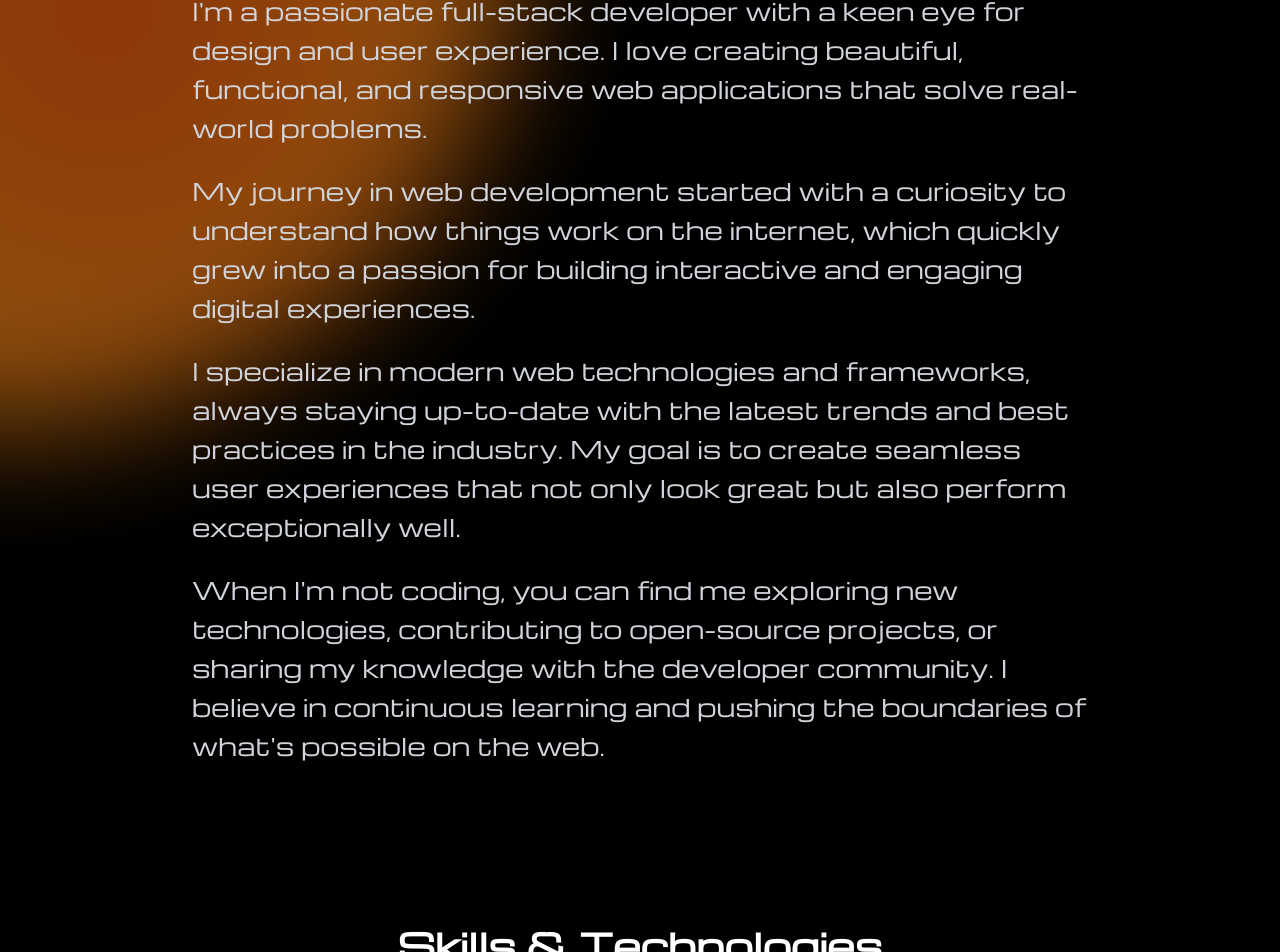
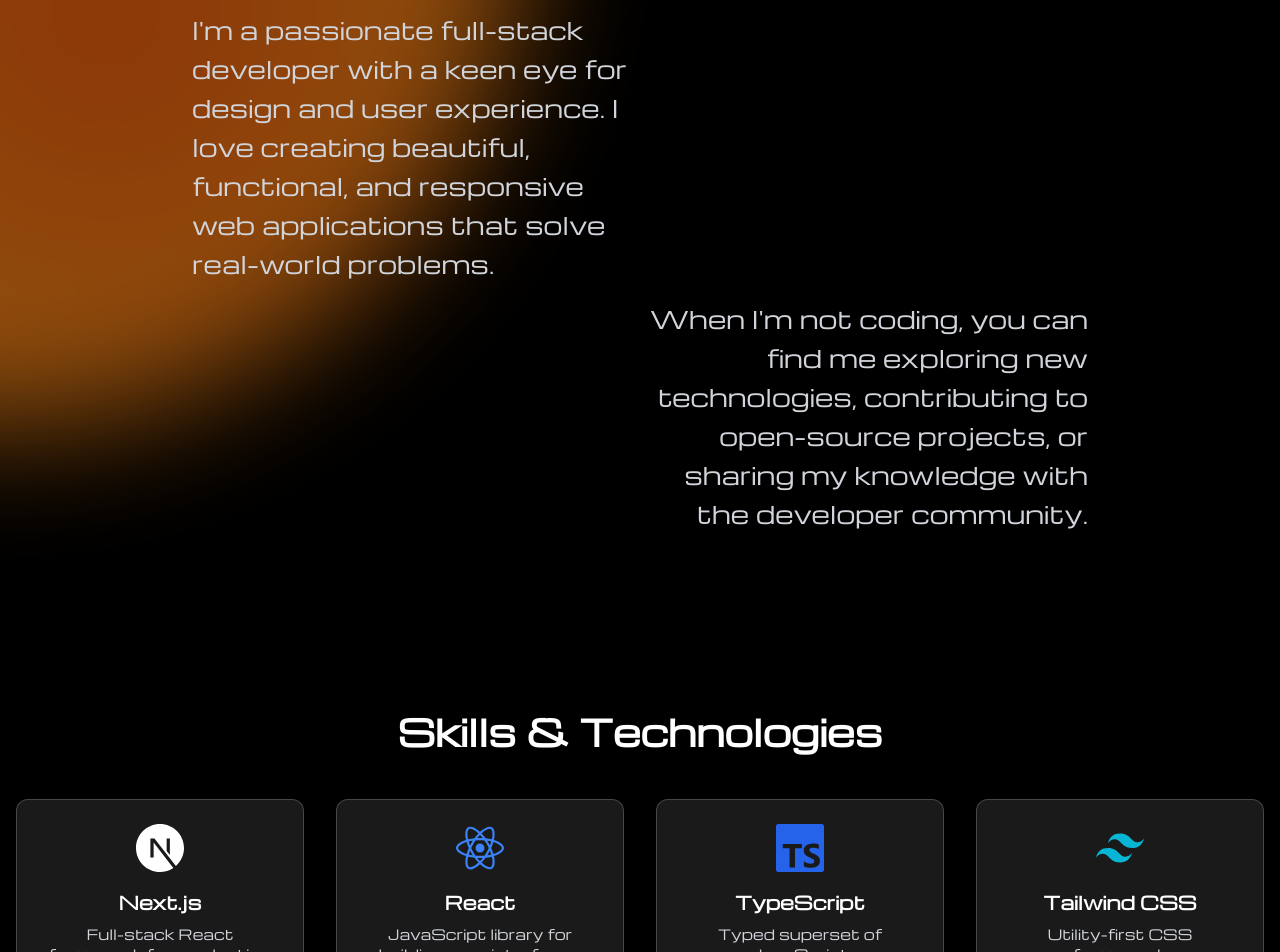
Before and after one commit to jayp927/Portfolio2, a Next.js app: page / in a window 1280 px wide. Shown: the part 897-1849 px from the top of the page. Built offline with nearby package versions, Linux system fonts and the light colour scheme.

Commit message:
style : about

```diff
--- a/app/components/About.tsx
+++ b/app/components/About.tsx
@@ -20,24 +20,12 @@ const About = () => {
         >
           <motion.div variants={fadeInUp}>
             <h2 className="text-5xl font-bold mb-8 text-center">About Me</h2>
-            <div className="space-y-6">
-              <p className="text-gray-300 text-2xl leading-relaxed">
-                I'm a passionate full-stack developer with a keen eye for design and user experience.
-                I love creating beautiful, functional, and responsive web applications that solve real-world problems.
+            <div className="flex flex-col w-full">
+              <p className="text-gray-300 text-2xl leading-relaxed max-w-md self-start text-left">
+                I'm a passionate full-stack developer with a keen eye for design and user experience. I love creating beautiful, functional, and responsive web applications that solve real-world problems.
               </p>
-              <p className="text-gray-300 text-2xl leading-relaxed">
-                My journey in web development started with a curiosity to understand how things work on the internet,
-                which quickly grew into a passion for building interactive and engaging digital experiences.
-              </p>
-              <p className="text-gray-300 text-2xl leading-relaxed">
-                I specialize in modern web technologies and frameworks, always staying up-to-date with the latest trends
-                and best practices in the industry. My goal is to create seamless user experiences that not only look
-                great but also perform exceptionally well.
-              </p>
-              <p className="text-gray-300 text-2xl leading-relaxed">
-                When I'm not coding, you can find me exploring new technologies, contributing to open-source projects,
-                or sharing my knowledge with the developer community. I believe in continuous learning and pushing the
-                boundaries of what's possible on the web.
+              <p className="text-gray-300 text-2xl leading-relaxed max-w-md self-end text-right mt-4">
+                When I'm not coding, you can find me exploring new technologies, contributing to open-source projects, or sharing my knowledge with the developer community.
               </p>
             </div>
           </motion.div>
```
